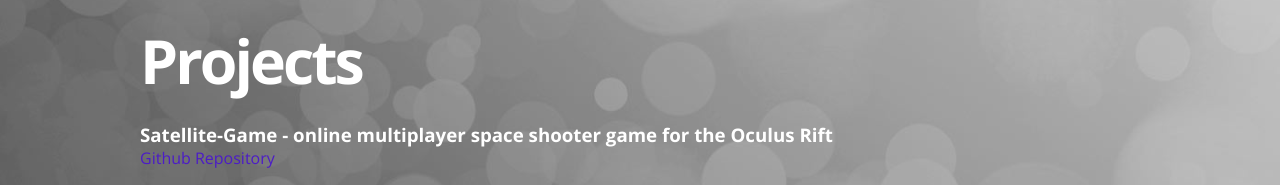
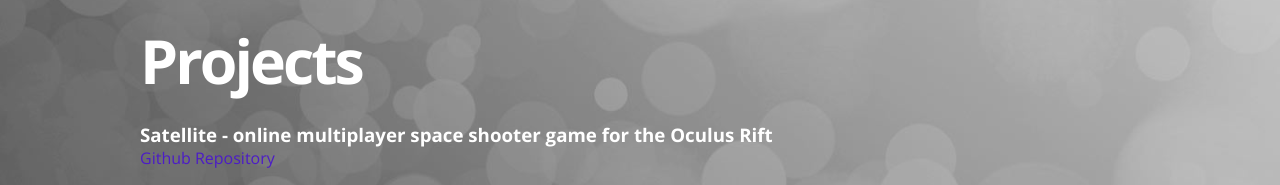
Before and after one commit to cooperjbrandon/personal_website, a website: page index.html in a window 1280 px wide. Shown: the part 860-1045 px from the top of the page. Drawn offline with nearby package versions, Linux system fonts and the light colour scheme; files that its build step writes are made by us from their sources.

Commit message:
change link from satellite-game.com to satellite.io

```diff
--- a/index.html
+++ b/index.html
@@ -54,7 +54,7 @@
 
 			<div id="content" class="grid_12">
 				<h1>Projects</h1>
-				<a class="projects" href="http://satellite-game.com"><h3>Satellite-Game - online multiplayer space shooter game for the Oculus Rift</h3></a>
+				<a class="projects" href="http://satellite.io"><h3>Satellite - online multiplayer space shooter game for the Oculus Rift</h3></a>
 				<a class="gitHubProjects" href="http://github.com/cooperjbrandon/Satellite">Github Repository</a></br>
 				<a class="projects" href="http://www.barackolli.com"><h3>Newspeak - political document analytics platform</h3></a>
 				<a class="gitHubProjects" href="http://github.com/cooperjbrandon/Newspeak">Github Repository</a></br>
```
